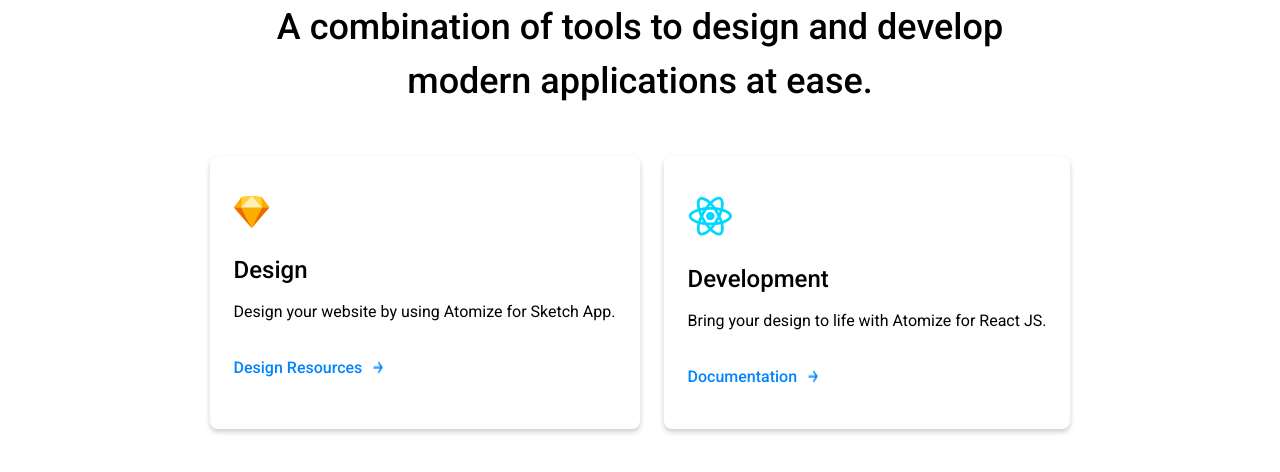
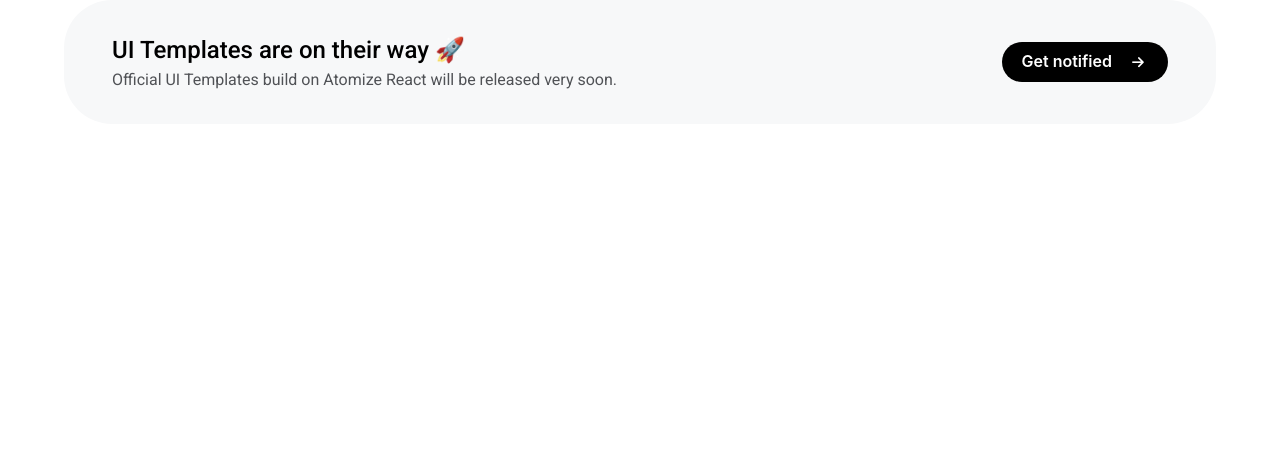
Before and after one commit to dharmikpuri/Best-Book-Buddies-Frontend-Assignment, a React (Vite) app: page / in a window 1280 px wide. Shown: the top 472 px of the page. Built offline with nearby package versions, Linux system fonts and the light colour scheme.

Commit message:
UI Template Section Added

```diff
--- a/src/Components/UI Templates/UITemplates.jsx
+++ b/src/Components/UI Templates/UITemplates.jsx
@@ -1,8 +1,26 @@
+import { Box, Button, Flex, Image, Text } from '@chakra-ui/react'
 import React from 'react'
-
+import SVG from "../../assets/SVG.png"
 const UITemplates = () => {
   return (
-    <div>UITemplates</div>
+    <Box w={{base:"100%",md:"90%",lg:"90%"}} m={"auto"}>
+
+      <Flex borderRadius={{base:"none",md:"3rem"}} py={"2rem"} px={"3rem"} bg={"rgba(247, 248, 249, 1)"} justifyContent={"space-between"} flexDir={{base:"column",md:"column",lg:"row"}}>
+        {/* FLEX BOX 1  */}
+        <Box>
+          <Text fontWeight={500} fontSize={{ base: "1.75rem", md: "2rem", lg: "1.5rem" }} fontFamily={"Roboto"} color={"#000000"} mb={{base:"0.5rem",md:"0.5rem",lg:"0rem"}}>UI Templates are on their way 🚀</Text>
+
+          <Text fontWeight={400} fontSize={{ base: "1rem", md: "1.1rem", lg: "1rem" }} fontFamily={"Roboto"} color={"#505256"} mb={{ base: "1.5rem", md: "1rem", lg: "0rem" }}>Official UI Templates build on Atomize React will be released very soon.</Text>
+        </Box>
+
+        {/* FLEX BOX 2 */}
+        <Box display={"flex"} alignItems={"center"}>
+        <Button bg={"rgba(0, 0, 0, 1)"} color={"#FFF"} py={"0.75rem"} px={"1.25rem"} borderRadius={"2rem"}>
+          Get notified <Image src={SVG} ml={"1rem"}/>
+        </Button>
+        </Box>
+      </Flex>
+    </Box>
   )
 }
 
--- a/src/Pages/Home.jsx
+++ b/src/Pages/Home.jsx
@@ -9,10 +9,10 @@
             {/* <Navbar /> */}
             {/* <DesignSystem /> */}
             {/* <KeyFeatures /> */}
-            {/* <BeautifulUI />
-            <CodeDesign /> */}
-            <ToolsCombination />
-            {/* <UITemplates /> */}
+            {/* <BeautifulUI /> */}
+            {/* <CodeDesign /> */}
+            {/* <ToolsCombination /> */}
+            <UITemplates />
             {/* <Footer /> */}
 
         </Box>
```
Also changed, not shown: src/assets/SVG.png (added).
